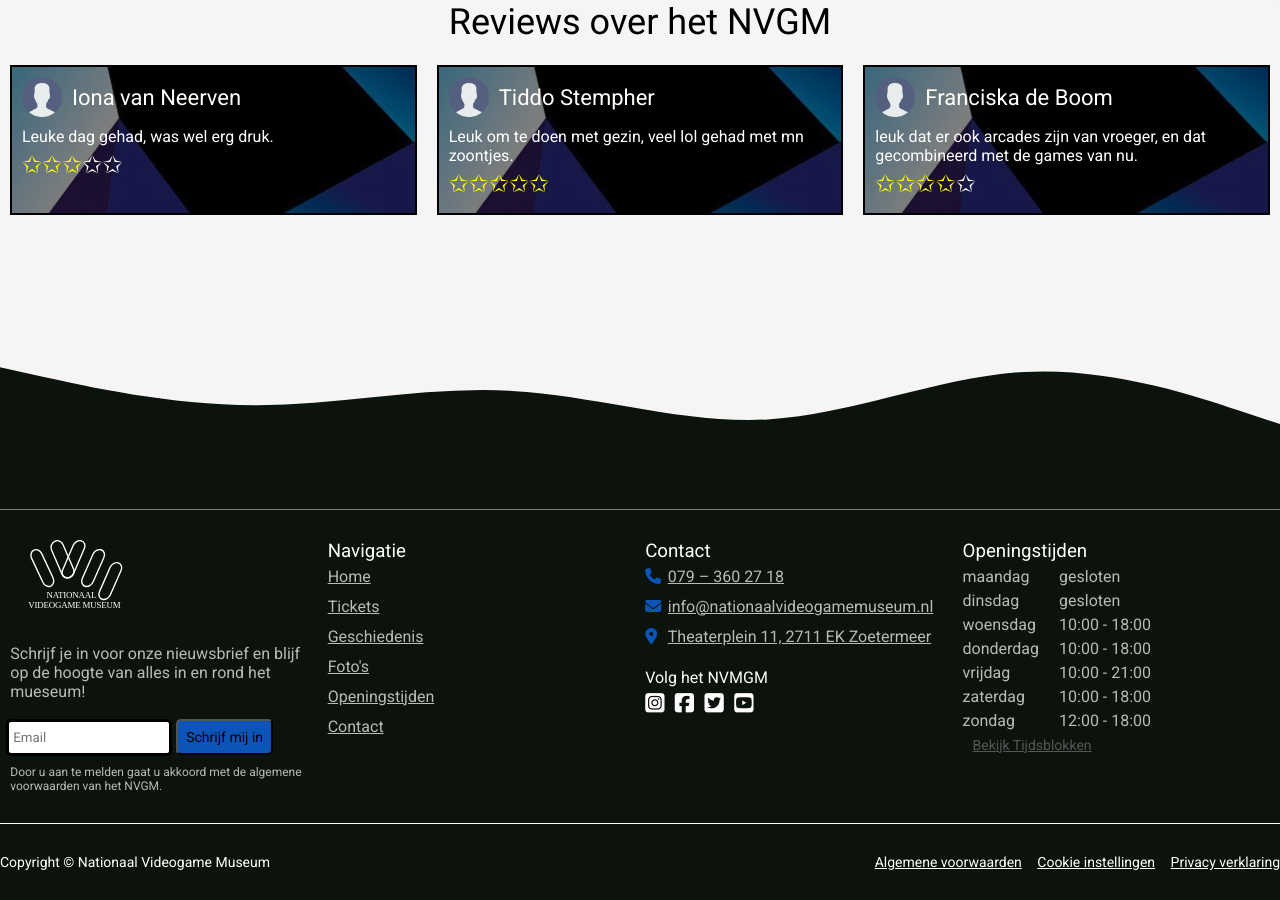
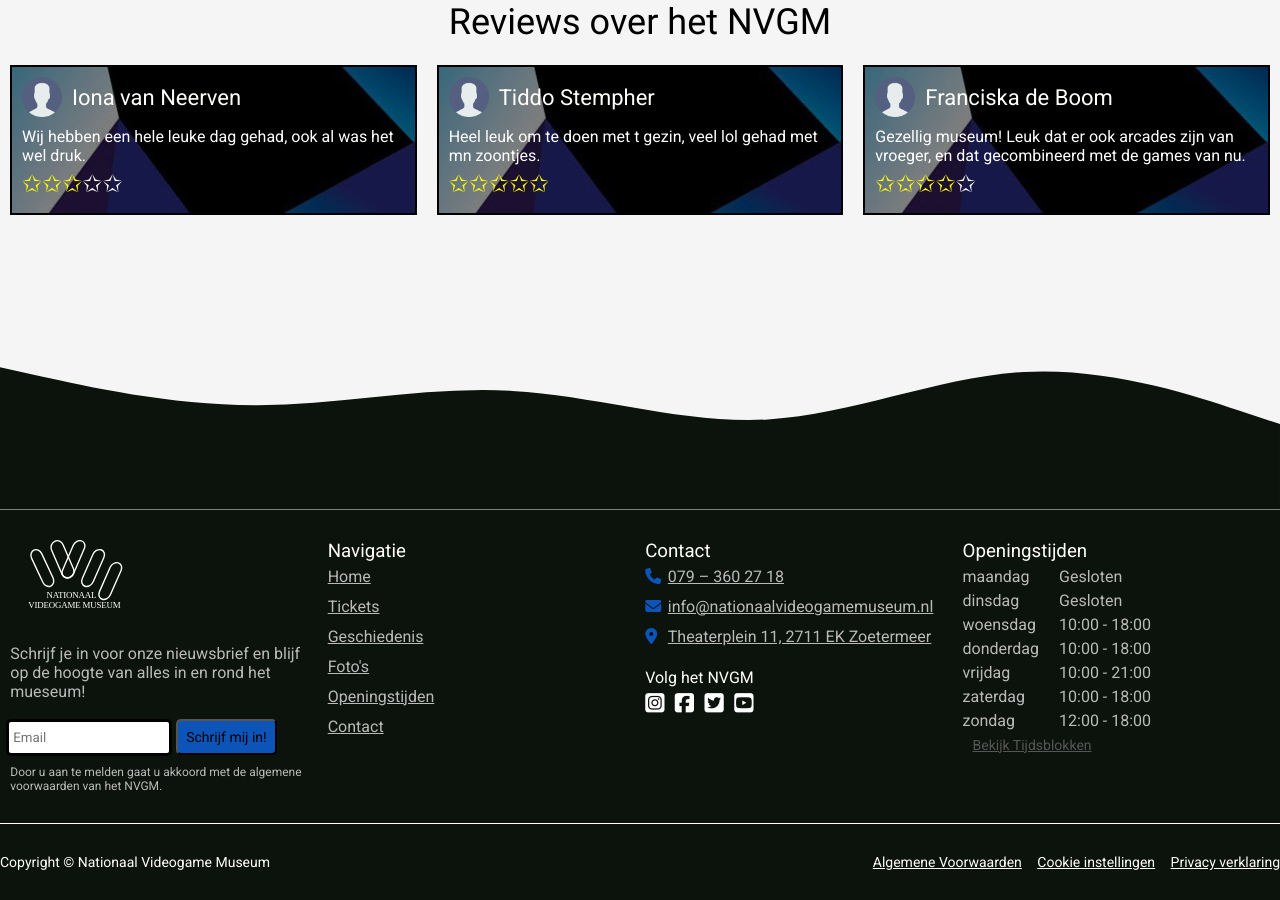
Before and after one commit to lars34932/P2-museum-online, a PHP site: page / in a window 1280 px wide; the page is wider, and only the part inside the window is pictured. Shown: the part 3632-4532 px from the top of that part. Run offline with PHP 8.4, Linux system fonts and the light colour scheme; some libraries are stand-ins or nearby versions; some web fonts are replaced.

Commit message:
taal af en in index.php

```diff
--- a/index.php
+++ b/index.php
@@ -261,37 +261,37 @@ require_once "languages/language-" . $lang . '.php';
                             <section class="mySlides fade">
                                 <section class="numbertext">1 / 6</section>
                                 <img src="fotos/slider-1.JPG" style="width:100%">
-                                <section class="text"> ingang van het musem </section>
+                                <section class="text"> <?= $translate['slider_1_text']; ?> </section>
                             </section>
 
                             <section class="mySlides fade">
                                 <section class="numbertext">2 / 6</section>
                                 <img src="fotos/slider-2.jpg" style="width:100%">
-                                <section class="text"> mp pacman </section>
+                                <section class="text"> <?= $translate['slider_2_text']; ?> </section>
                             </section>
 
                             <section class="mySlides fade">
                                 <section class="numbertext">3 / 6</section>
                                 <img src="fotos/slider-3.JPG" style="width:100%">
-                                <section class="text"> uitleg enz </section>
+                                <section class="text"> <?= $translate['slider_3_text']; ?> </section>
                             </section>
 
                             <section class="mySlides fade">
                                 <section class="numbertext">4 / 6</section>
                                 <img src="fotos/slider-4.JPG" style="width:100%">
-                                <section class="text"> 1p pacman </section>
+                                <section class="text"> <?= $translate['slider_4_text']; ?> </section>
                             </section>
 
                             <section class="mySlides fade">
                                 <section class="numbertext">5 / 6</section>
                                 <img src="fotos/slider-5.JPG" style="width:100%">
-                                <section class="text"> racess </section>
+                                <section class="text"> <?= $translate['slider_5_text']; ?> </section>
                             </section>
 
                             <section class="mySlides fade">
                                 <section class="numbertext">6 / 6</section>
                                 <img src="fotos/slider-6.jpg" style="width:100%">
-                                <section class="text"> mp icehockey </section>
+                                <section class="text"> <?= $translate['slider_5_text']; ?> </section>
                             </section>
 
                             <a class="prev" onclick="plusSlides(-1)">❮</a>
@@ -335,7 +335,7 @@ require_once "languages/language-" . $lang . '.php';
 
             <article class="reviews">
 
-                <h2>Reviews over het NVGM</h2>
+                <h2><?= $translate['reviews_title']; ?></h2>
 
                 <section class="reviews-content">
 
@@ -344,7 +344,7 @@ require_once "languages/language-" . $lang . '.php';
                             <img src="fotos/user-pic.png" alt="">
                             <h3>Iona van Neerven</h3>
                         </section>
-                        <p>Leuke dag gehad, was wel erg druk.</p>
+                        <p><?= $translate['review_1_text']; ?></p>
                         <p class="rev-stars"><span>✩✩✩</span>✩✩</p>
                     </section>
 
@@ -353,7 +353,7 @@ require_once "languages/language-" . $lang . '.php';
                             <img src="fotos/user-pic.png" alt="">
                             <h3>Tiddo Stempher</h3>
                         </section>
-                        <p>Leuk om te doen met gezin, veel lol gehad met mn zoontjes.</p>
+                        <p><?= $translate['review_2_text']; ?></p>
                         <p class="rev-stars"><span>✩✩✩✩✩</span></p>
                     </section>
 
@@ -362,7 +362,7 @@ require_once "languages/language-" . $lang . '.php';
                             <img src="fotos/user-pic.png" alt="">
                             <h3>Franciska de Boom</h3>
                         </section>
-                        <p>leuk dat er ook arcades zijn van vroeger, en dat gecombineerd met de games van nu.</p>
+                        <p><?= $translate['review_3_text']; ?></p>
                         <p class="rev-stars"><span>✩✩✩✩</span>✩</p>
                     </section>
 
@@ -395,14 +395,14 @@ require_once "languages/language-" . $lang . '.php';
 
                     <form id="emailForm">
                         <p class="formText1">
-                            Schrijf je in voor onze nieuwsbrief en blijf op de hoogte van alles in en rond het mueseum!
+                        <?= $translate['footer_1_text_1']; ?>
                         </p>
 
                         <input type="text" id="email" name="Email" placeholder="Email">
-                        <button class="Inschrijf-btn">Schrijf mij in</button>
+                        <button class="Inschrijf-btn"><?= $translate['footer_1_btn']; ?></button>
 
                         <p class="formText2">
-                            Door u aan te melden gaat u akkoord met de algemene voorwaarden van het NVGM.
+                        <?= $translate['footer_1_text_2']; ?>
                         </p>
 
                     </form>
@@ -414,12 +414,12 @@ require_once "languages/language-" . $lang . '.php';
                     <section class=" footer-2_Links">
 
                         <ul class="websiteLinks">
-                            <li><a href="">Home</a></li>
-                            <li><a href="">Tickets</a></li>
-                            <li><a href="">Geschiedenis</a></li>
-                            <li><a href="">Foto's</a></li>
-                            <li><a href="">Openingstijden</a></li>
-                            <li><a href="">Contact</a></li>
+                            <li><a href=""><?= $translate['menu_1']; ?></a></li>
+                            <li><a href=""><?= $translate['menu_2']; ?></a></li>
+                            <li><a href=""><?= $translate['menu_3']; ?></a></li>
+                            <li><a href=""><?= $translate['menu_4']; ?></a></li>
+                            <li><a href=""><?= $translate['menu_5']; ?></a></li>
+                            <li><a href=""><?= $translate['menu_6']; ?></a></li>
                         </ul>
 
                     </section>
@@ -429,7 +429,7 @@ require_once "languages/language-" . $lang . '.php';
                 <section class="footer-3">
 
                     <section class="contactGevens">
-                        <h3>Contact</h3>
+                        <h3><?= $translate['footer_3_title_1']; ?></h3>
 
                         <section class="contactGegevens-content">
 
@@ -448,7 +448,7 @@ require_once "languages/language-" . $lang . '.php';
                         </section>
 
                         <section class="socials">
-                            <h4>Volg het NVMGM</h4>
+                            <h4><?= $translate['footer_3_title_2']; ?></h4>
 
                             <section class="social-media">
                                 <a href="https://www.instagram.com/NVGMuseum/" target="_blank">
@@ -472,23 +472,24 @@ require_once "languages/language-" . $lang . '.php';
                 </section>
 
                 <section class="footer-4">
-                    <h3>Openingstijden</h3>
+                    <h3><?= $translate['footer_4_title']; ?></h3>
 
                     <section class="openingstijden">
 
                         <section class="dagen">
-                            <p>maandag</p>
-                            <p>dinsdag</p>
-                            <p>woensdag</p>
-                            <p>donderdag</p>
-                            <p>vrijdag</p>
-                            <p>zaterdag</p>
-                            <p>zondag</p>
+                            <p><?= $translate['footer_4_dag_1']; ?></p>
+                            <p><?= $translate['footer_4_dag_2']; ?></p>
+                            <p><?= $translate['footer_4_dag_3']; ?></p>
+                            <p><?= $translate['footer_4_dag_4']; ?></p>
+                            <p><?= $translate['footer_4_dag_5']; ?></p>
+                            <p><?= $translate['footer_4_dag_6']; ?></p>
+                            <p><?= $translate['footer_4_dag_7']; ?></p>
+
                         </section>
 
                         <section class="tijden">
-                            <p>gesloten</p>
-                            <p>gesloten</p>
+                        <p><?= $translate['footer_4_dicht']; ?></p>
+                        <p><?= $translate['footer_4_dicht']; ?></p>
                             <p>10:00 - 18:00</p>
                             <p>10:00 - 18:00</p>
                             <p>10:00 - 21:00</p>
@@ -498,7 +499,7 @@ require_once "languages/language-" . $lang . '.php';
 
                     </section>
 
-                    <a href="" class="tijdsblok-btn">Bekijk Tijdsblokken </a>
+                    <a href="" class="tijdsblok-btn"><?= $translate['footer_4_tijdBtn']; ?></a>
 
                 </section>
 
@@ -509,12 +510,12 @@ require_once "languages/language-" . $lang . '.php';
             <article class="footerPolicys">
 
                 <section class="footerPolicys-content">
-                    <p>Copyright © Nationaal Videogame Museum </p>
+                <p><?= $translate['footer_copyright']; ?></p>
 
                     <section class="policy-links">
-                        <a href="">Algemene voorwaarden</a>
-                        <a href="">Cookie instellingen</a>
-                        <a href="">Privacy verklaring</a>
+                        <a href=""><?= $translate['footer_algemeneVoorwaarden']; ?></a>
+                        <a href=""><?= $translate['footer_cookieInstellingen']; ?></a>
+                        <a href=""><?= $translate['footer_privacyVerklaring']; ?></a>
                     </section>
 
                 </section>
@@ -525,6 +526,7 @@ require_once "languages/language-" . $lang . '.php';
     </footer>
     <script src="https://kit.fontawesome.com/dc84d7a956.js" crossorigin="anonymous"></script>
     <script src="main.js"></script>
+    <script src defer="game/beginscherm.js"> </script>
 </body>
 
 </html>
```
